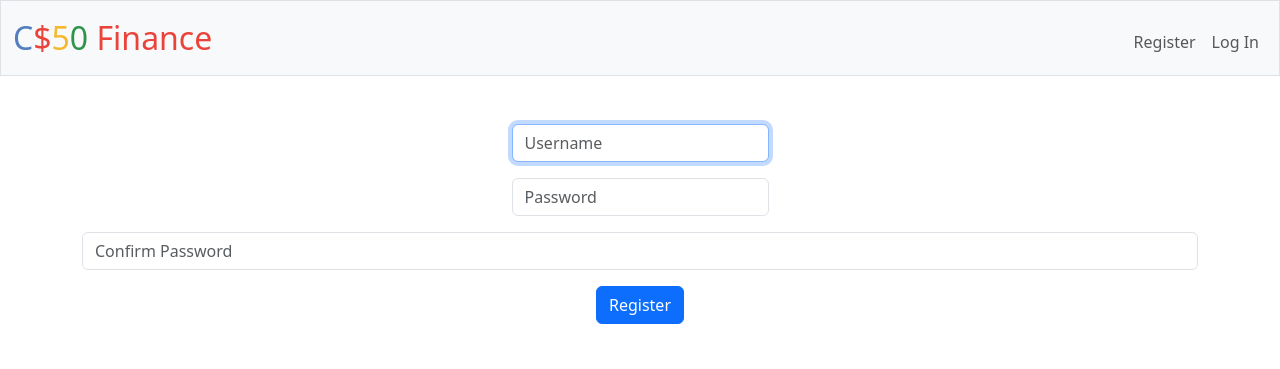
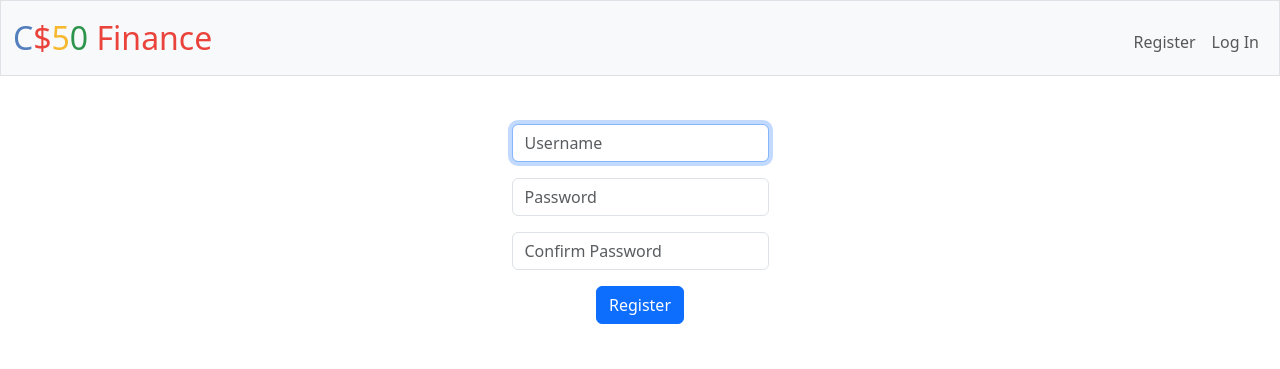
Before and after one commit to AlgoBuild/finance, a Flask app: page /register in a window 1280 px wide. Shown: the top 369 px of the page. Run offline with Flask 3, Linux system fonts and the light colour scheme; some libraries are stand-ins or nearby versions.

Commit message:
minor layout.html fix, added README.md

```diff
--- a/templates/register.html
+++ b/templates/register.html
@@ -13,7 +13,7 @@
             <input class="form-control mx-auto w-auto" name="password" placeholder="Password" type="password">
         </div>
         <div class="mb-3">
-            <input class="form-control" name="confirmation" placeholder="Confirm Password" type="password">
+            <input class="form-control mx-auto w-auto" name="confirmation" placeholder="Confirm Password" type="password">
         </div>
         <button class="btn btn-primary" type="submit">Register</button>
     </form>
```
Also changed, not shown: README.md (added), finance.db, static/I_heart_validator.png (added), static/favicon.ico (added), 2 other files.
